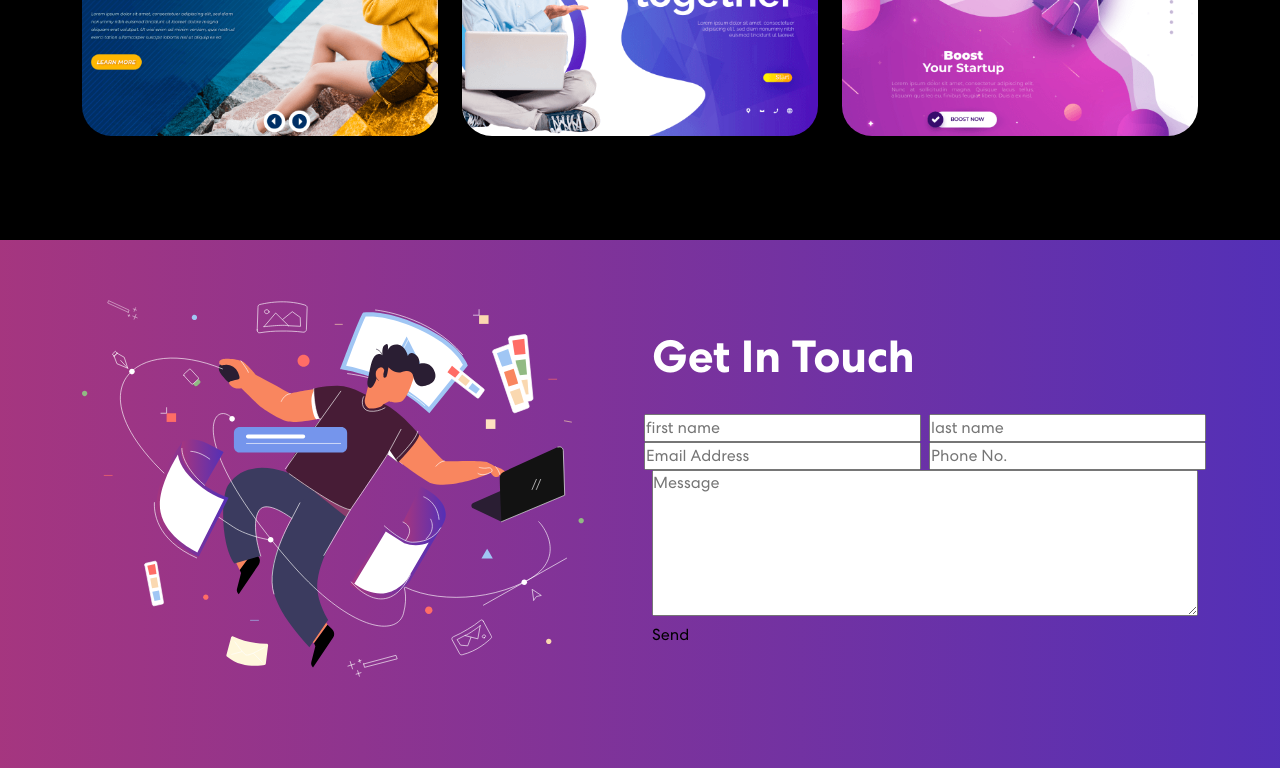
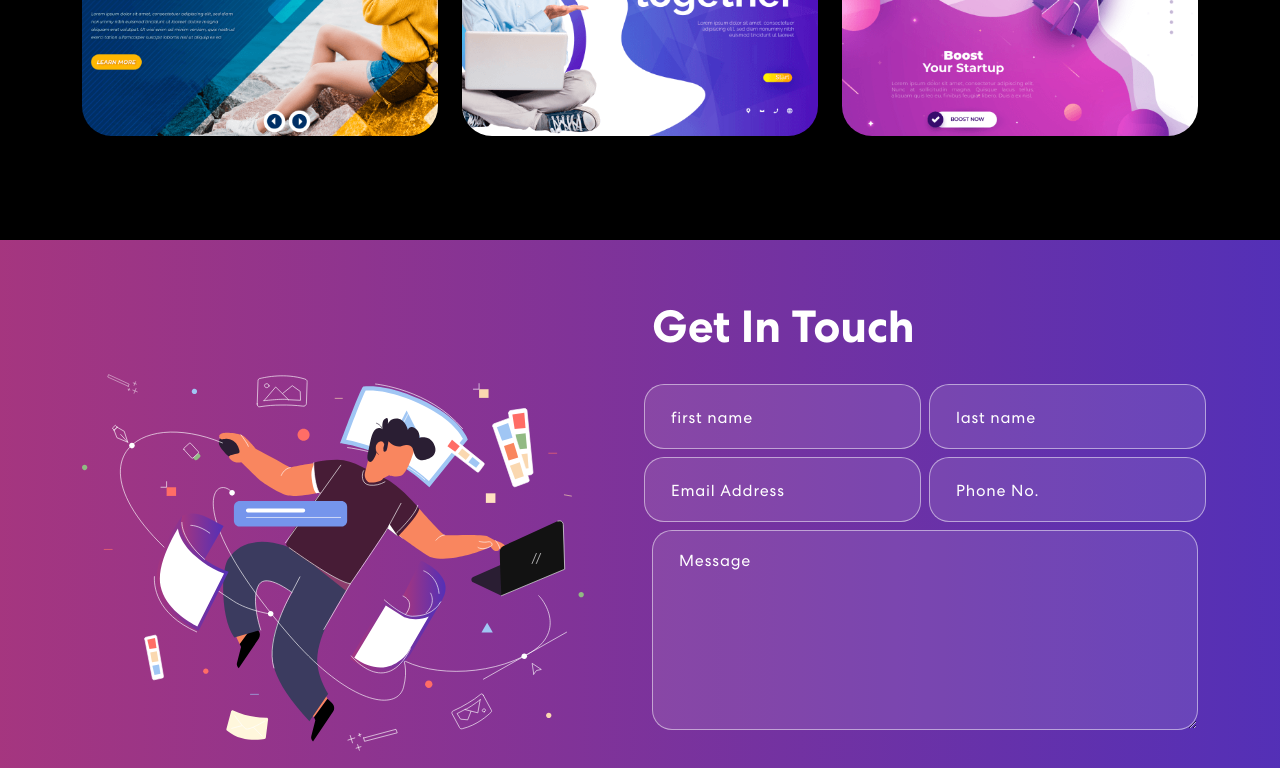
Before and after one commit to tamimhasan19702/React-portfolio, a React (Create React App) app: page / in a window 1280 px wide. Shown: the part 2000-2768 px from the top of the page. Built offline with nearby package versions, Linux system fonts and the light colour scheme.

Commit message:
contact page updates

```diff
--- a/src/App.css
+++ b/src/App.css
@@ -497,4 +497,62 @@
 }
 .contact form input, .contact form textarea{
   width: 100%;
+  background: rgba(255,255,255,0.1);
+  border: 1px solid rgba(255,255,255,0.5);
+  border-radius: 20px;
+  color: #fff;
+  margin: 0 0 8px 0;
+  padding: 18px 26px ;
+  font-weight: 500;
+  font-size: 18px;
+  letter-spacing: 0.8px;
+  transition: 0.3s ease-in-out;
 }
+
+.contact form input:focus, .contact form textarea:focus{
+  background: rgba(255,255,255,1);
+  color: #121212;
+}
+
+.contact form input::placeholder, .contact form textarea::placeholder{
+  font-size: 16px;
+  font-weight: 400;
+  color: #fff;
+}
+.contact form input:focus::placeholder, .contact form textarea:focus::placeholder{
+  color: #121121;
+  opacity: 0.8;
+}
+.contact form button{
+  font-weight: 700;
+  color: #000;
+  background-color: #fff;
+  padding: 14px 48px;
+  font-size: 18px;
+  margin-top: 25px;
+  border-radius: 0;
+  position: relative;
+  transition: 0.3s ease-in-out;
+}
+.contact form button span{
+  z-index: 1;
+  position: relative;
+}
+.contact form button:hover{
+  color: #fff;
+}
+.contact form button:before{
+  content: '';
+  background: #121121;
+  width: 0;
+  height: 100%;
+  position: absolute;
+  top: 0;
+  left: 0;
+  z-index: 0;
+  transition: 0.3s ease-in-out;
+}
+
+.contact form button:hover::before{
+  width: 100%;
+}
--- a/src/components/Contact/Contact.js
+++ b/src/components/Contact/Contact.js
@@ -77,7 +77,7 @@
                         </Col>
 
                         <Col>
-                        <textarea rows="6" value={formDetails.message} placeholder="Message" onChange={(e) => onFormUpdate('message',e.target.value)}/>
+                        <textarea rows="6" value={formDetails.message} placeholder="Message" onChange={(e) => onFormUpdate('message', e.target.value)}></textarea>
                         <button type='submit'><span>{buttonText}</span></button>
                         </Col>
                       {
```
